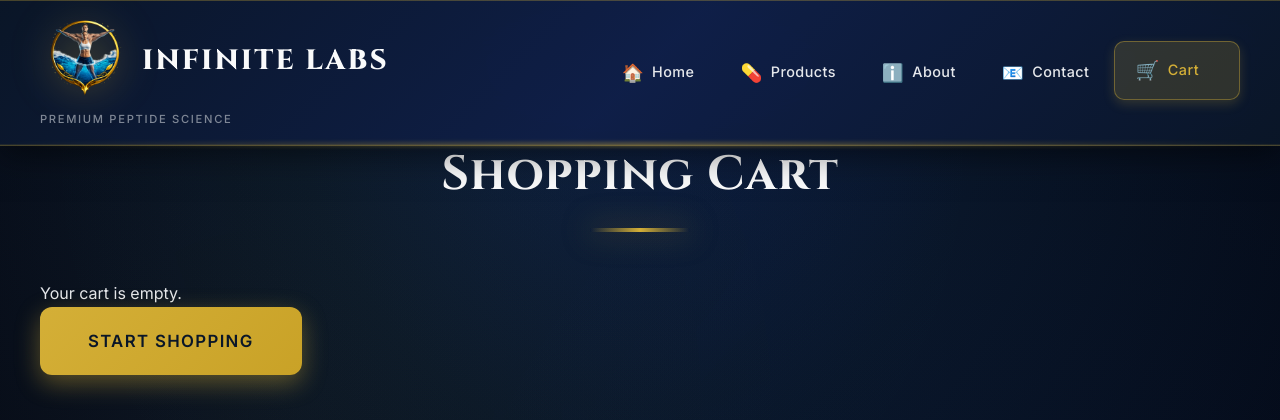
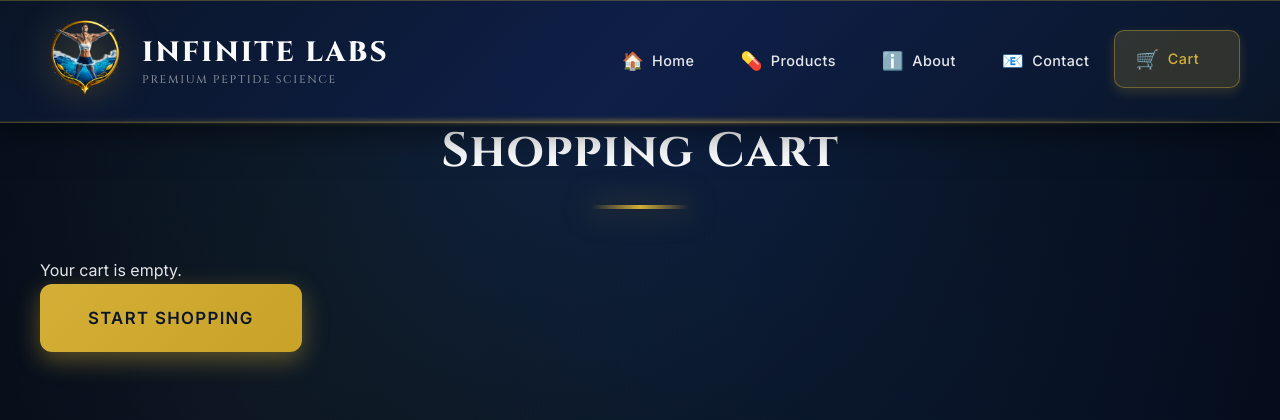
Before and after one commit to PowerTower90/infinite-labs, a Flask app: page /cart in a window 1280 px wide. Shown: the top 420 px of the page. Run offline with Flask 3, Linux system fonts and the light colour scheme.

Commit message:
Auto-sync: 2026-02-05 16:18:48

```diff
--- a/static/css/style.css
+++ b/static/css/style.css
@@ -332,6 +332,17 @@ nav::after {
     background: transparent;
 }
 
+.brand-content {
+    display: flex;
+    align-items: center;
+}
+
+.brand-text {
+    display: flex;
+    flex-direction: column;
+    gap: 0.2rem;
+}
+
 .nav-brand a {
     text-decoration: none;
     background: transparent !important;
@@ -379,6 +390,7 @@ nav::after {
 .nav-brand h1 a:hover {
     color: var(--luxury-gold);
     text-shadow: var(--glow-gold);
+    margin-top: 0;
     transform: translateY(-2px);
 }
 
--- a/templates/base.html
+++ b/templates/base.html
@@ -13,13 +13,17 @@
     <nav>
         <div class="container nav-container">
             <div class="nav-brand">
+                <div class="brand-content">
                     <h1>
                         <a href="{{ url_for('home') }}">
                             <img src="{{ url_for('static', filename='infinitelab2.png') }}" alt="Infinite Labs Logo" class="logo-image">
+                            <div class="brand-text">
                                 <span>Infinite Labs</span>
+                                <div class="nav-tagline">Premium Peptide Science</div>
+                            </div>
                         </a>
                     </h1>
-                <div class="nav-tagline">Premium Peptide Science</div>
+                </div>
             </div>
             <button class="nav-toggle" aria-label="Toggle navigation">
                 <span></span>
```
Lines whose indentation alone changed are shown as unchanged.
